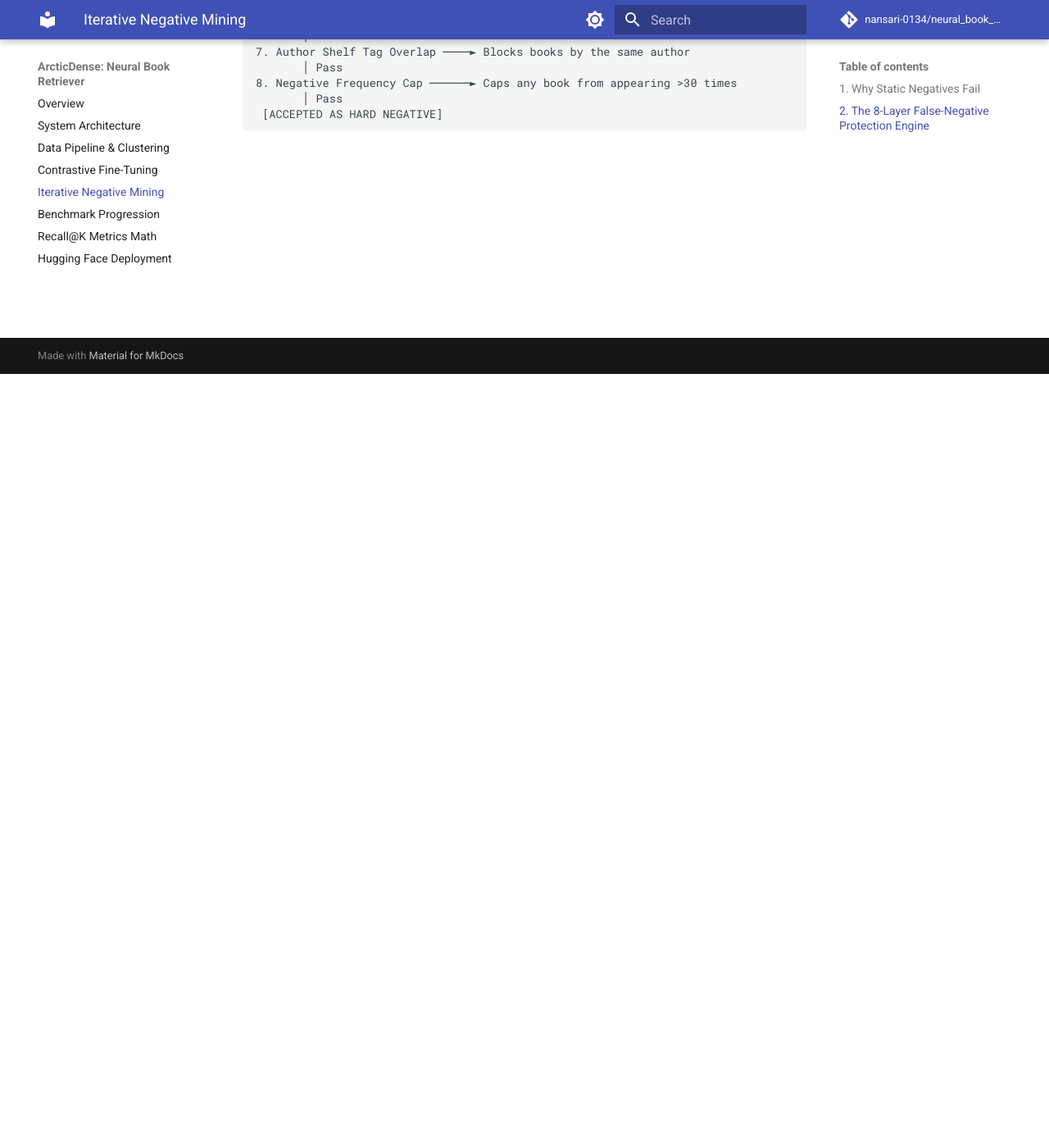
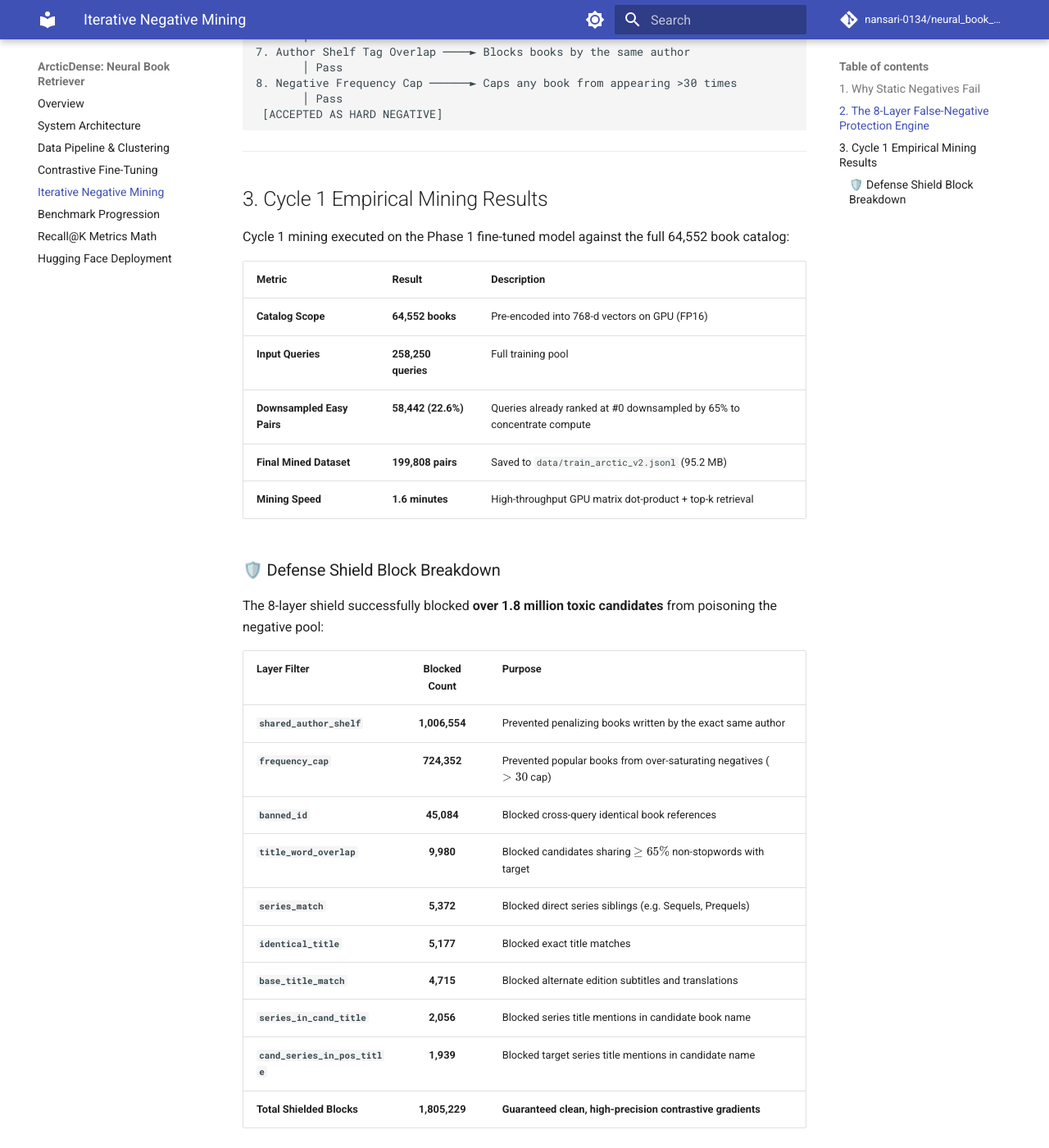
Before and after one commit to nansari-0134/neural_book_search_arctic, an MkDocs documentation site: the page built from docs/iterative_mining.md, in a window 1280 px wide and 1400 px high, scrolled down 944 px. Shown: the whole window at 82% size. Built offline with MkDocs 1.6.1 and Material for MkDocs 9.7.7, drawn with Linux system fonts in a browser that asks for light colours; comment, search, counter and statistics services are not loaded.

Commit message:
docs: document Step 3a Cycle 1 mining results and defense shield stats

````diff
--- a/docs/iterative_mining.md
+++ b/docs/iterative_mining.md
@@ -38,3 +38,34 @@ If a mined candidate is actually a valid alternative answer or sequel, penalizin
        │ Pass
  [ACCEPTED AS HARD NEGATIVE]
 ```
+
+---
+
+## 3. Cycle 1 Empirical Mining Results
+
+Cycle 1 mining executed on the Phase 1 fine-tuned model against the full 64,552 book catalog:
+
+| Metric | Result | Description |
+| :--- | :--- | :--- |
+| **Catalog Scope** | **64,552 books** | Pre-encoded into 768-d vectors on GPU (FP16) |
+| **Input Queries** | **258,250 queries** | Full training pool |
+| **Downsampled Easy Pairs** | **58,442 (22.6%)** | Queries already ranked at #0 downsampled by 65% to concentrate compute |
+| **Final Mined Dataset** | **199,808 pairs** | Saved to `data/train_arctic_v2.jsonl` (95.2 MB) |
+| **Mining Speed** | **1.6 minutes** | High-throughput GPU matrix dot-product + top-k retrieval |
+
+### 🛡️ Defense Shield Block Breakdown
+
+The 8-layer shield successfully blocked **over 1.8 million toxic candidates** from poisoning the negative pool:
+
+| Layer Filter | Blocked Count | Purpose |
+| :--- | :---: | :--- |
+| **`shared_author_shelf`** | **1,006,554** | Prevented penalizing books written by the exact same author |
+| **`frequency_cap`** | **724,352** | Prevented popular books from over-saturating negatives ($>30$ cap) |
+| **`banned_id`** | **45,084** | Blocked cross-query identical book references |
+| **`title_word_overlap`** | **9,980** | Blocked candidates sharing $\ge 65\%$ non-stopwords with target |
+| **`series_match`** | **5,372** | Blocked direct series siblings (e.g. Sequels, Prequels) |
+| **`identical_title`** | **5,177** | Blocked exact title matches |
+| **`base_title_match`** | **4,715** | Blocked alternate edition subtitles and translations |
+| **`series_in_cand_title`** | **2,056** | Blocked series title mentions in candidate book name |
+| **`cand_series_in_pos_title`** | **1,939** | Blocked target series title mentions in candidate name |
+| **Total Shielded Blocks** | **1,805,229** | **Guaranteed clean, high-precision contrastive gradients** |
````
Also changed, not shown: PROJECT_CONTEXT.md (+1 -1 lines).
